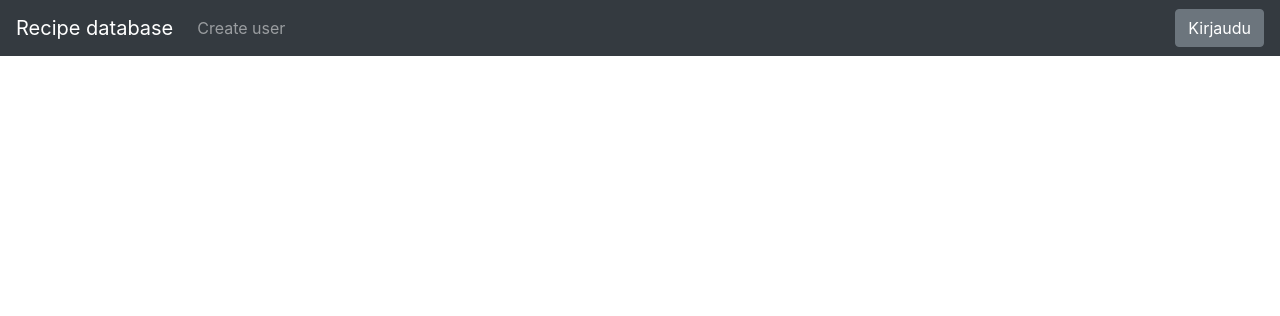
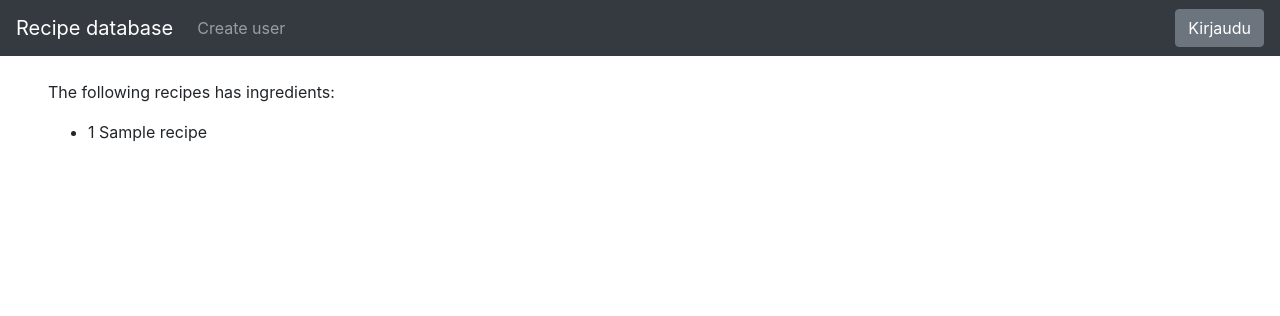
Before and after one commit to silmish/Project-recipe, a Flask app: page / in a window 1280 px wide. Shown: the top 316 px of the page. Run offline with Flask 2, Linux system fonts and the light colour scheme; tables that the repository leaves empty hold one stand-in row (values such as "Sample post"); some libraries are stand-ins or nearby versions.

Commit message:
Added new features for recipe/ingredients

```diff
--- a/application/recipes/models.py
+++ b/application/recipes/models.py
@@ -1,6 +1,8 @@
+from sqlalchemy import text
+
 from application import db
 
-from application.recipe_ingredients.models import recipe_ingredients
+from application.recipe_ingredients.models import RecipeIngredient
 
 
 class Recipe(db.Model):
@@ -15,8 +17,23 @@ class Recipe(db.Model):
     account_id = db.Column(db.Integer, db.ForeignKey('account.id'),
                            nullable=False)
 
-    recipeIngredients = db.relationship('Ingredient', secondary=recipe_ingredients,
-                                        backref=db.backref('recipe_ingredient', lazy='dynamic'))
+    # recipeIngredients = db.relationship('Ingredient', secondary=recipe_ingredients,
+    #                                     backref=db.backref('recipe_ingredient', lazy='dynamic'))
 
     def __init__(self, name):
         self.name = name
+
+    @staticmethod
+    def find_recipes_with_ingredients():
+        stmt = text("SELECT Recipe.id, Recipe.name FROM Recipe"
+                    " LEFT JOIN recipe_ingredients ON recipe_ingredients.recipe_id = Recipe.id"
+                    " WHERE (ingredients_id IS NOT null)"
+                    " GROUP BY Recipe.id"
+                    " HAVING COUNT(recipe_ingredients.ingredients_id) > 0")
+        res = db.engine.execute(stmt)
+
+        response = []
+        for row in res:
+            response.append({"id": row[0], "name": row[1]})
+
+        return response
--- a/application/templates/index.html
+++ b/application/templates/index.html
@@ -2,4 +2,19 @@
 
 {% block body %}
 
+{% if has_ingredients is defined %}
+<p>
+  The following recipes has ingredients:
+</p>
+
+<ul>
+  {% for recipes in has_ingredients %}
+  <li>
+    {{recipes.id}} {{recipes.name}}
+  </li>
+  {% endfor %}
+</ul>
+
+{% endif %}
+
 {% endblock %}
--- a/application/views.py
+++ b/application/views.py
@@ -1,7 +1,8 @@
 from flask import render_template
 from application import app
+from application.recipes.models import Recipe
 
 
 @app.route("/")
 def index():
-    return render_template("index.html")
+    return render_template("index.html", has_ingredients=Recipe.find_recipes_with_ingredients())
```
Also changed, not shown: application/recipe_ingredients/models.py (+5 -7 lines), application/recipes/views.py (+11 -17 lines).
